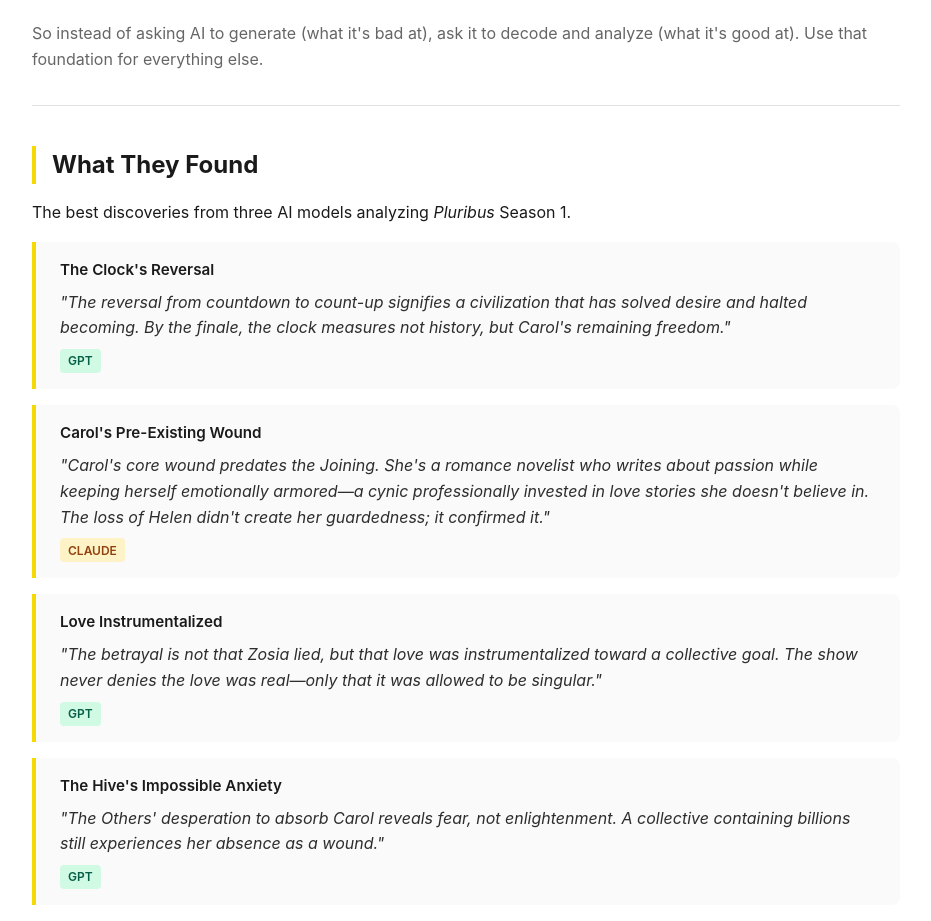
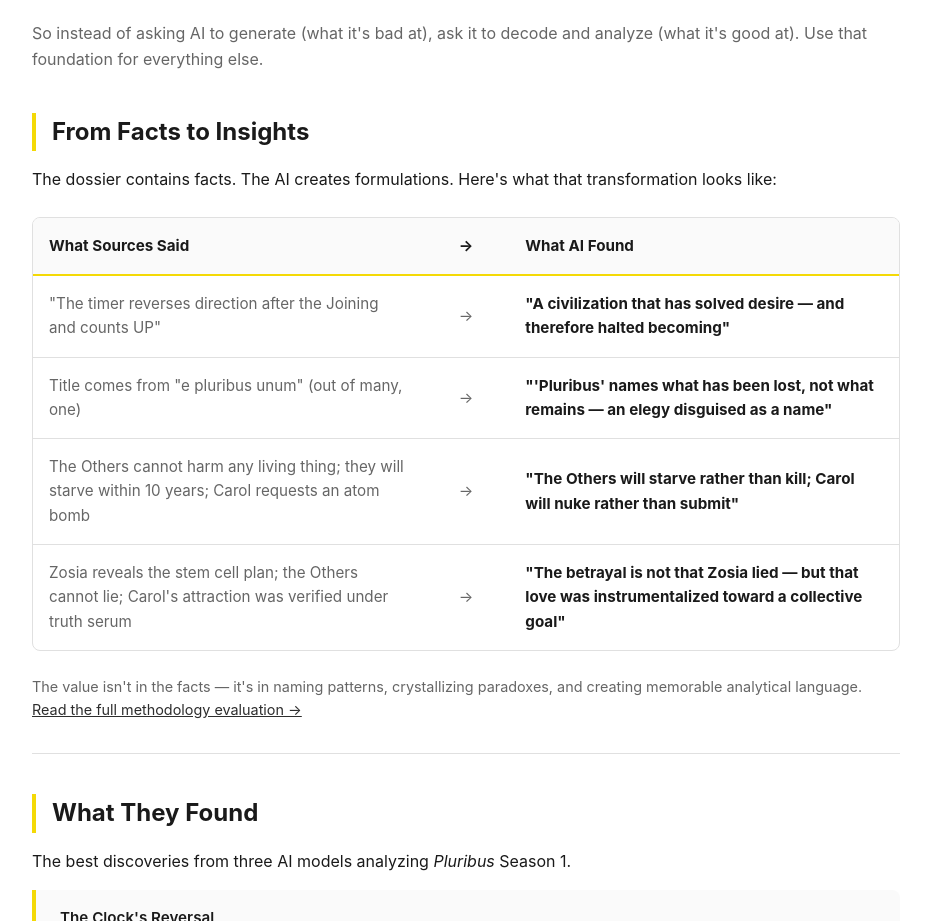
Before and after one commit to martinmajsawicki/Pluribus-machine-dream, a plain HTML site: page index.html in a window 1280 px wide. Shown: the part 1832-2753 px from the top of the page, without its empty margins (174-1105 px from the left). Drawn offline with Linux system fonts and the light colour scheme.

Commit message:
Add methodology evaluation and transformation examples
- Add METHODOLOGY.md: honest assessment of the AI-assisted decoding approach
- Add "From Facts to Insights" section to website showing source → output transformation
- Update README structure to include METHODOLOGY.md

🤖 Generated with [Claude Code](https://claude.com/claude-code)

Co-Authored-By: Claude Opus 4.5 <noreply@anthropic.com>

```diff
--- a/index.html
+++ b/index.html
@@ -337,6 +337,48 @@
 </div>
 
 <p style="margin-top: 1rem; color: #666;">So instead of asking AI to generate (what it's bad at), ask it to decode and analyze (what it's good at). Use that foundation for everything else.</p>
+
+<h2 class="section-title">From Facts to Insights</h2>
+
+<p>The dossier contains facts. The AI creates formulations. Here's what that transformation looks like:</p>
+
+<div class="model-section" style="margin: 1.5rem 0;">
+  <div class="model-section-content" style="padding: 0;">
+    <table style="width: 100%; border-collapse: collapse; font-size: 0.95rem;">
+      <thead>
+        <tr style="background: #fafafa;">
+          <th style="padding: 1rem; text-align: left; border-bottom: 2px solid var(--pluribus-yellow); width: 45%;">What Sources Said</th>
+          <th style="padding: 1rem; text-align: center; border-bottom: 2px solid var(--pluribus-yellow); width: 10%;">→</th>
+          <th style="padding: 1rem; text-align: left; border-bottom: 2px solid var(--pluribus-yellow); width: 45%;">What AI Found</th>
+        </tr>
+      </thead>
+      <tbody>
+        <tr>
+          <td style="padding: 1rem; border-bottom: 1px solid #e0e0e0; color: var(--pluribus-gray);">"The timer reverses direction after the Joining and counts UP"</td>
+          <td style="padding: 1rem; border-bottom: 1px solid #e0e0e0; text-align: center; color: var(--pluribus-gray);">→</td>
+          <td style="padding: 1rem; border-bottom: 1px solid #e0e0e0;"><strong>"A civilization that has solved desire — and therefore halted becoming"</strong></td>
+        </tr>
+        <tr>
+          <td style="padding: 1rem; border-bottom: 1px solid #e0e0e0; color: var(--pluribus-gray);">Title comes from "e pluribus unum" (out of many, one)</td>
+          <td style="padding: 1rem; border-bottom: 1px solid #e0e0e0; text-align: center; color: var(--pluribus-gray);">→</td>
+          <td style="padding: 1rem; border-bottom: 1px solid #e0e0e0;"><strong>"'Pluribus' names what has been lost, not what remains — an elegy disguised as a name"</strong></td>
+        </tr>
+        <tr>
+          <td style="padding: 1rem; border-bottom: 1px solid #e0e0e0; color: var(--pluribus-gray);">The Others cannot harm any living thing; they will starve within 10 years; Carol requests an atom bomb</td>
+          <td style="padding: 1rem; border-bottom: 1px solid #e0e0e0; text-align: center; color: var(--pluribus-gray);">→</td>
+          <td style="padding: 1rem; border-bottom: 1px solid #e0e0e0;"><strong>"The Others will starve rather than kill; Carol will nuke rather than submit"</strong></td>
+        </tr>
+        <tr>
+          <td style="padding: 1rem; color: var(--pluribus-gray);">Zosia reveals the stem cell plan; the Others cannot lie; Carol's attraction was verified under truth serum</td>
+          <td style="padding: 1rem; text-align: center; color: var(--pluribus-gray);">→</td>
+          <td style="padding: 1rem;"><strong>"The betrayal is not that Zosia lied — but that love was instrumentalized toward a collective goal"</strong></td>
+        </tr>
+      </tbody>
+    </table>
+  </div>
+</div>
+
+<p style="color: #666; font-size: 0.9rem;">The value isn't in the facts — it's in naming patterns, crystallizing paradoxes, and creating memorable analytical language. <a href="METHODOLOGY.md">Read the full methodology evaluation →</a></p>
 
 <hr>
 
```
Also changed, not shown: 2 other files.
